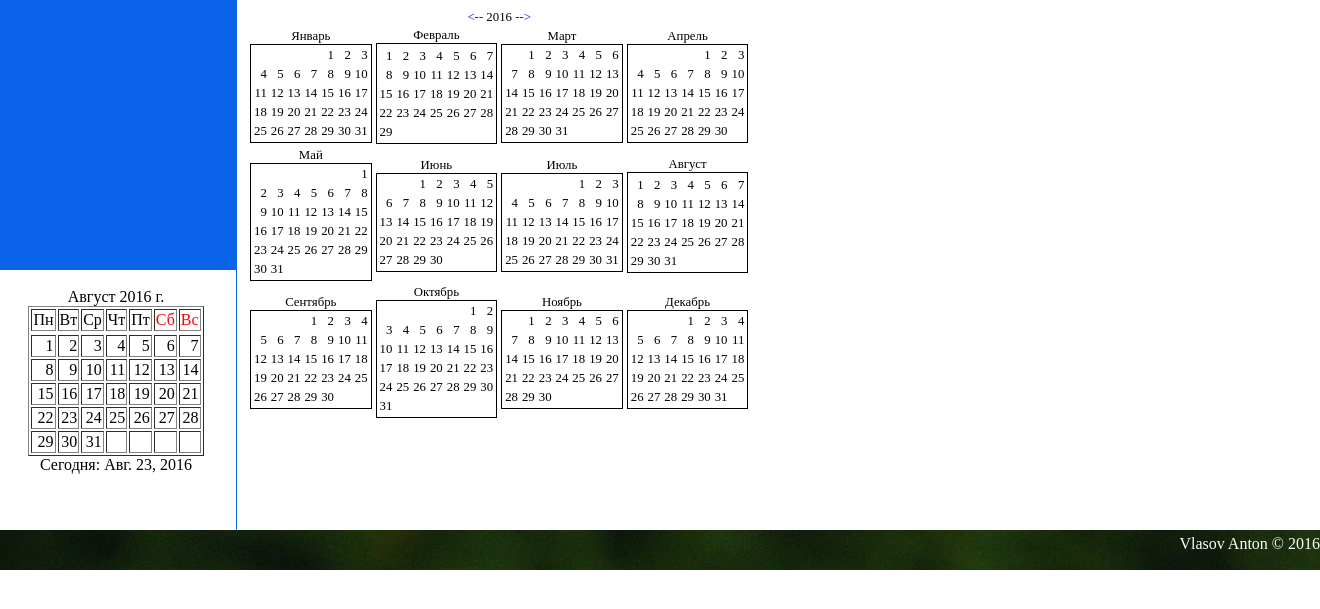
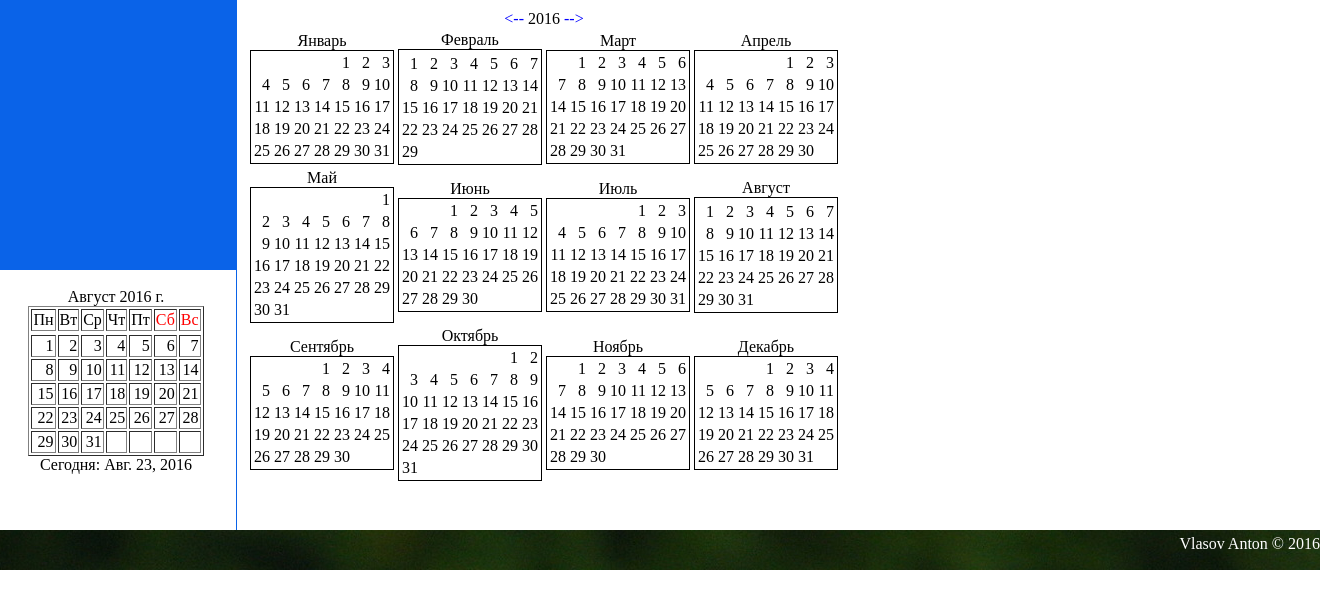
Before and after one commit to Pingvin8830/VNSR, a Django app: page /calend/ in a window 1320 px wide. Shown: the part 88-697 px from the top of the page. Run offline with Django 3.2, Linux system fonts and the light colour scheme; data that the repository does not hold is empty.

Commit message:
Увеличение шрифтов

```diff
--- a/VNSR/static/calend/main.css
+++ b/VNSR/static/calend/main.css
@@ -1,7 +1,3 @@
-#content .calend_year {
-	font-size:				0.8em;
-}
-
 #content .calend_year table {
 	border:						1px solid;
 	text-align:				right;
@@ -17,10 +13,6 @@
 	text-decoration:	none
 }
 
-#content .calend_month {
-	font-size:				1.0em;
-}
-
 #content .week		{color:	red;}
 #content .holiday	{color:	green;}
 #content .short		{color:	blue;}
```
